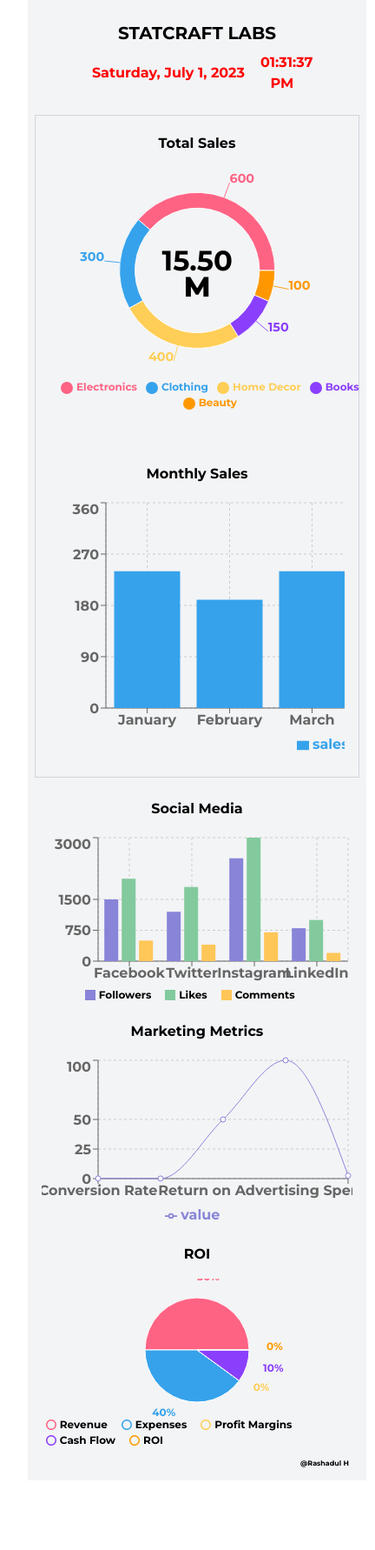
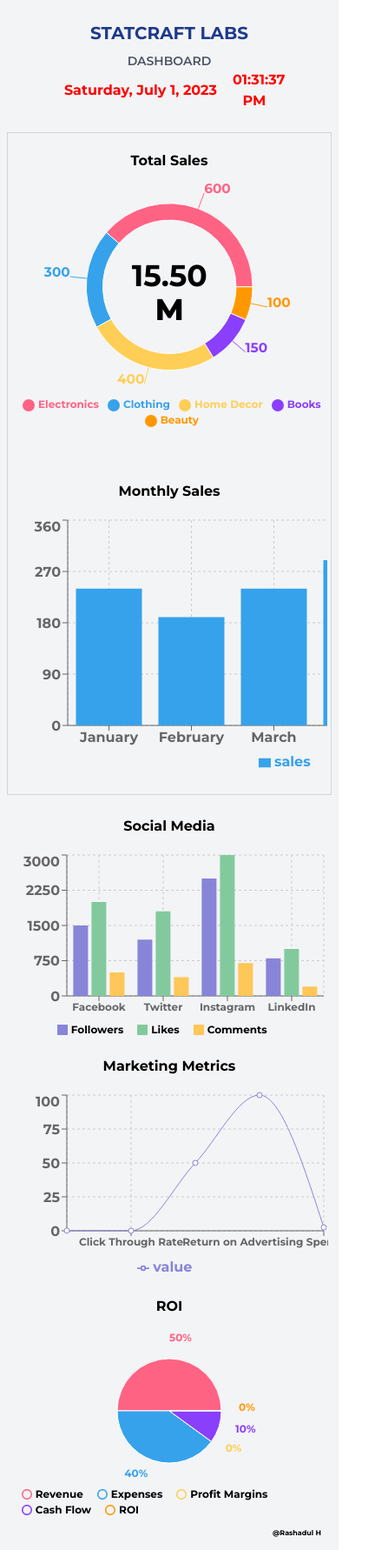
Before and after one commit to Rashadul-Haque-JS/corporate-dashboard, a React (Create React App) app: page / in a window 390 px wide. Shown: the whole page at 87% size, 432 px wide, since content can reach past the window. Before the commit the page ends 1702 px from the top, so only its background shows below. Built offline with nearby package versions, Linux system fonts and the light colour scheme.

Commit message:
Updated with fonts size in various stats

```diff
--- a/src/App.js
+++ b/src/App.js
@@ -8,15 +8,16 @@ import Watch from "./components/Watch";
 
 const Dashboard = () => {
   return (
-    <div className="w-full flex justify-center items-center sm:mx-8 bg-gray-100 sm:pb-8 relative">
+    <div className="w-full flex justify-center items-center bg-gray-100 sm:pb-8 md:pb-6 relative">
       <div className="flex flex-col justify-start items-center w-full min-h-screen sm:w-[96%] sm:h-auto mt-2 gap-6">
         <div className="mt-4">
-          <h1 className="text-center text-xl font-bold uppercase mb-2 text-black">
+          <h1 className="text-center text-xl font-bold uppercase mb-2 text-blue-900">
           StatCraft Labs
           </h1>
+          <p className="text-center w-full text-sm text-gray-600 font-semibold">DASHBOARD</p>
           <Watch />
         </div>
-        <div className="flex sm:flex-wrap justify-between gap-4 items-center w-full sm:justify-center sm:gap-8 border border-gray-300 px-4 py-2 font-bold">
+        <div className="flex sm:flex-wrap md:flex-wrap justify-between gap-4 items-center w-full sm:justify-center md:justify-center sm:gap-8 border border-gray-300 px-4 sm:px-1 py-2 font-bold">
           <div className="w-full flex flex-col justify-center items-center">
             <TotalSales />
           </div>
@@ -24,7 +25,7 @@ const Dashboard = () => {
             <MonthlySalesChart />
           </div>
         </div>
-        <div className="w-full grid grid-cols-3 sm:grid-cols-1 md:grid-cols-2 gap-2 sm:gap-4 px-2 text-center font-bold">
+        <div className="w-full grid grid-cols-3 sm:grid-cols-1 md:grid-cols-2 gap-2 sm:gap-4 px-4 sm:px-1 text-center font-bold">
           <div className="grid grid-cols-1 gap-4 place-content-center">
             <h2>Social Media</h2>
             <SocialMedia />
--- a/src/components/MarketingMatrics.js
+++ b/src/components/MarketingMatrics.js
@@ -21,10 +21,10 @@ const MarketingMetrics = () => {
   return (
     <div className="w-full flex justify-center items-center">
       <div className="w-[100%]">
-        <ResponsiveContainer width="100%" height={200}>
+        <ResponsiveContainer width="100%" height={220}>
           <LineChart data={data}>
             <CartesianGrid strokeDasharray="3 3" />
-            <XAxis dataKey="name" />
+            <XAxis dataKey="name" style={{ fontSize: '12px' }}/>
             <YAxis />
             <Tooltip />
             <Legend />
--- a/src/components/ROI.js
+++ b/src/components/ROI.js
@@ -50,7 +50,7 @@ const FinancialData = () => {
   return (
     <div className="w-full flex justify-center items-center">
       <div className="w-full">
-        <ResponsiveContainer width="100%" height={200}>
+        <ResponsiveContainer width="100%" height={220}>
           <PieChart>
             <Pie
               data={data}
@@ -71,7 +71,7 @@ const FinancialData = () => {
               ))}
             </Pie>
             <Tooltip />
-            <Legend content={renderLegend} />
+            <Legend content={renderLegend} style={{ padding: '0px 8px' }}/>
           </PieChart>
         </ResponsiveContainer>
       </div>
--- a/src/components/SocialMedia.js
+++ b/src/components/SocialMedia.js
@@ -36,10 +36,10 @@ const SocialMedia = () => {
   };
 
   return (
-    <ResponsiveContainer width="100%" height={200}>
+    <ResponsiveContainer width="100%" height={220}>
       <BarChart data={socialMediaData}>
         <CartesianGrid strokeDasharray="3 3" />
-        <XAxis dataKey="platform" />
+        <XAxis dataKey="platform" style={{ fontSize: '12px' }}/>
         <YAxis />
         <Legend content={renderLegend} />
         <Bar dataKey="followers" fill="#8884d8" name="Followers" />
--- a/src/components/TotalSales.js
+++ b/src/components/TotalSales.js
@@ -71,7 +71,12 @@ const TotalSales = () => {
             className="text-4xl font-bold"
           >
             {formattedTotalSalesAmount}
-            <tspan x="50%" y="44%" dy={24} className="block font-extrabold">
+            <tspan
+              x="50%"
+              y={window.innerWidth < 767 ? "46%" : "44%"}
+              dy={24}
+              className="block font-extrabold"
+            >
               M
             </tspan>
           </text>
--- a/src/index.css
+++ b/src/index.css
@@ -37,3 +37,7 @@ html, body {
 .digital-watch__time {
   font-size: 28px;
 }
+
+.recharts-legend-wrapper{
+  padding: 0 8px !important;
+}
```
